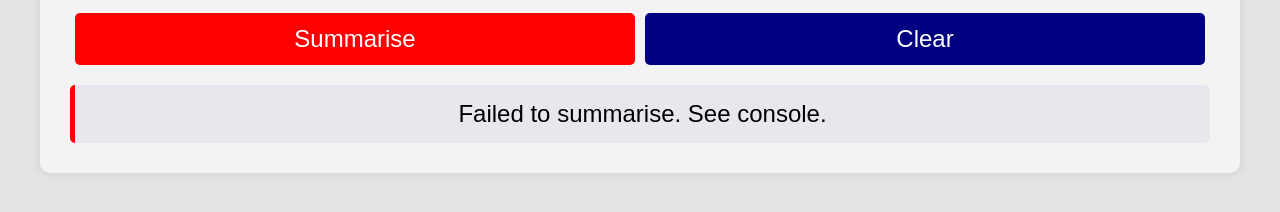
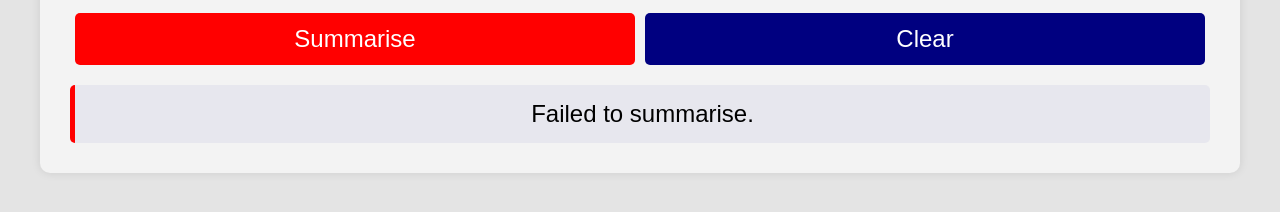
Before and after one commit to casparkhoo/RAG, a plain HTML site: page static/index.html in a window 1280 px wide. Both pictures are taken after a click on the button "Summarise". Shown: the part 188-400 px from the top of the page. Drawn offline with nearby package versions, Linux system fonts and the light colour scheme; no server answers.

Commit message:
changed requirements

```diff
--- a/static/index.html
+++ b/static/index.html
@@ -129,7 +129,7 @@
         // Render markdown as HTML
         resultBox.innerHTML = data.summary ? marked.parse(data.summary) : data.error || 'No response';
       } catch (error) {
-        resultBox.innerHTML = 'Failed to summarise. See console.';
+        resultBox.innerHTML = 'Failed to summarise.';
         console.error(error);
       } finally {
         loadingBox.style.display = 'none';
```
